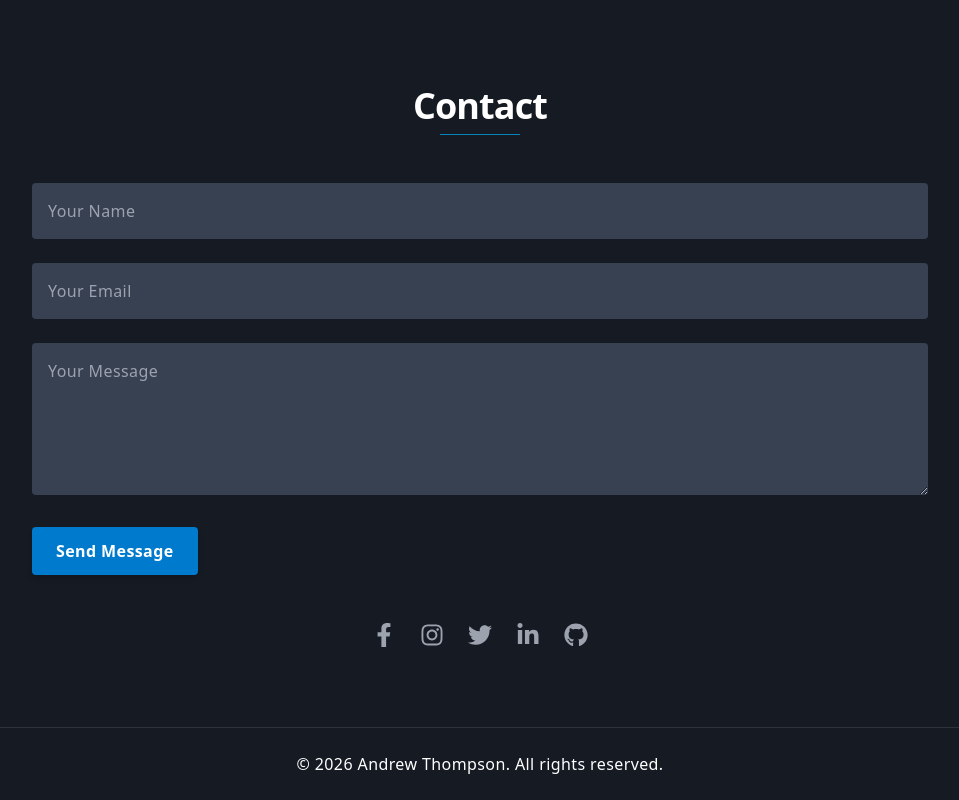
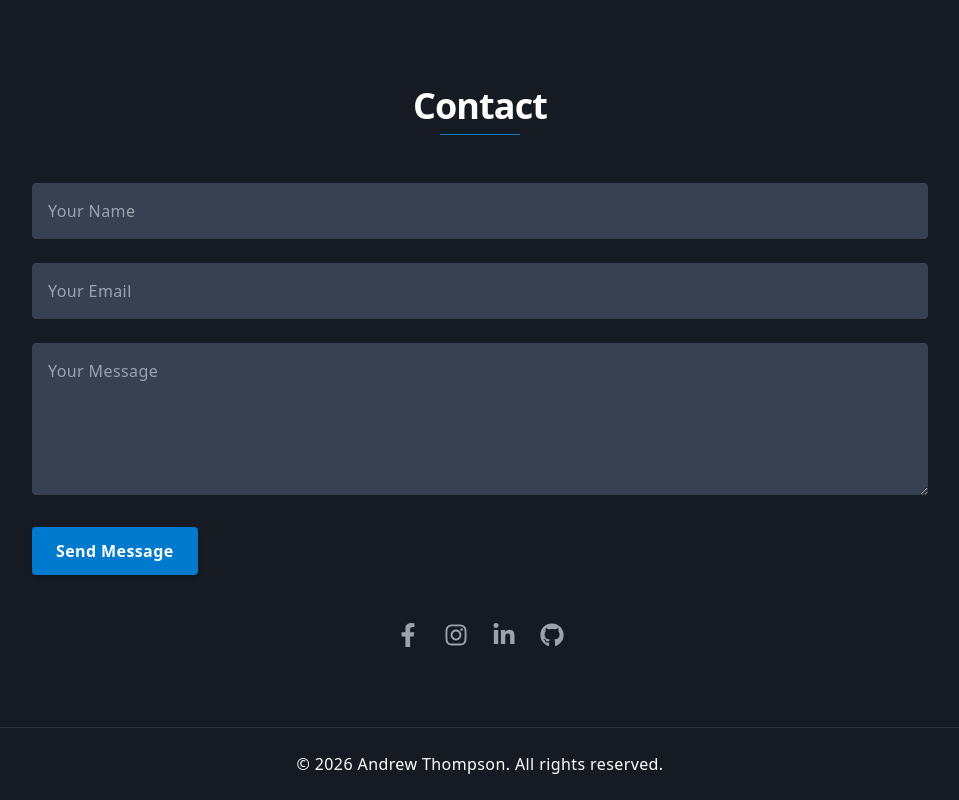
Before and after one commit to Ajthompson88/shadowStack, a React (Vite) app: page / in a window 1280 px wide. Shown: the part 3454-4254 px from the top of the page, without its empty margins (160-1119 px from the left). Built offline with nearby package versions, Linux system fonts and the light colour scheme.

Commit message:
updated twitter and instagram links. with the remove of twitter

```diff
--- a/src/components/Contact.jsx
+++ b/src/components/Contact.jsx
@@ -122,7 +122,7 @@
         </a>
 
         <a
-          href="https://www.instagram.com/aj.thompson8888/"
+          href="https://www.instagram.com/sinner25aved/"
           target="_blank"
           rel="noopener noreferrer"
           className="text-gray-400 hover:text-white transition transform hover:scale-110"
@@ -130,14 +130,14 @@
           <FaInstagram size={24} />
         </a>
 
-        <a
+        {/* <a
           href="https://twitter.com"
           target="_blank"
           rel="noopener noreferrer"
           className="text-gray-400 hover:text-white transition transform hover:scale-110"
         >
           <FaTwitter size={24} />
-        </a>
+        </a> */}
 
         <a
           href="https://www.linkedin.com/in/andrew-thompson-442477aa"
```
